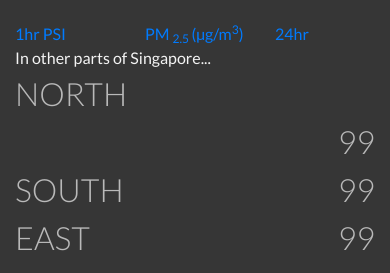
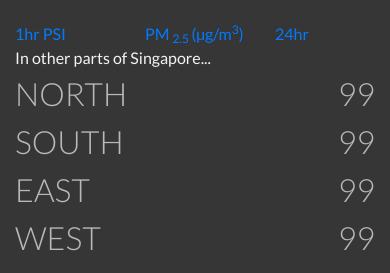
Before and after one commit to malcolmyam/haze-watch, a plain HTML site: page index.html in a window 390 px wide. Shown: the part 822-1095 px from the top of the page. Drawn offline with Linux system fonts and the light colour scheme; no server answers.

Commit message:
fix layout issue for north in mobile view

```diff
--- a/index.html
+++ b/index.html
@@ -57,8 +57,8 @@
                                     <div class="col-xl-12">In other parts of Singapore...</div>
                                 </div>
                                 <div class="row psi-reading" data-psi-region="north">
-                                    <div class="col-xl-6 psi-region-text">NORTH</div>
-                                    <div class="col-xl-6 text-right psi-value" id="psi-north">99</div>
+                                    <div class="col-6 psi-region-text">NORTH</div>
+                                    <div class="col-6 text-right psi-value" id="psi-north">99</div>
                                 </div>
                                 <div class="row psi-reading" data-psi-region="south">
                                     <div class="col-6 psi-region-text">SOUTH</div>
```
